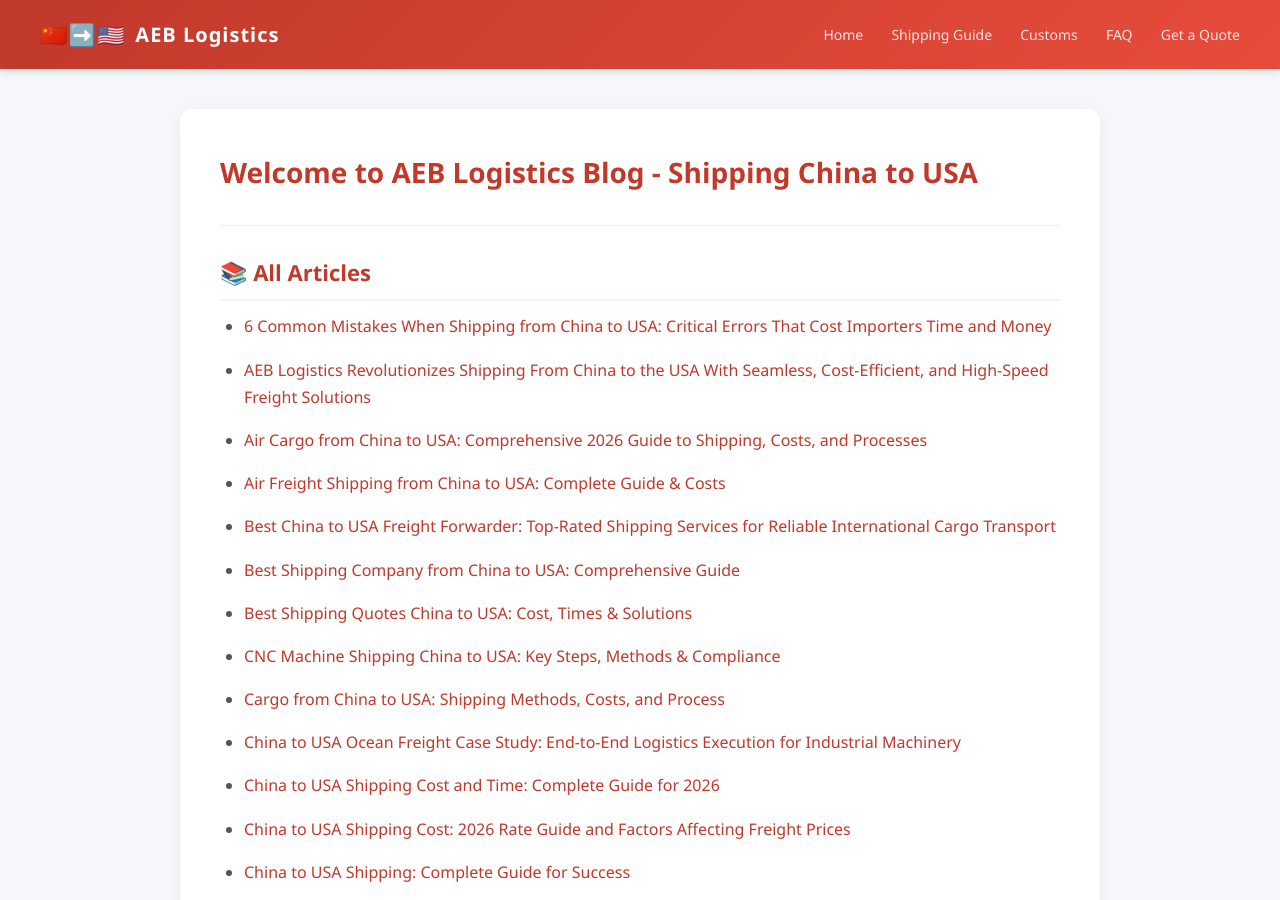
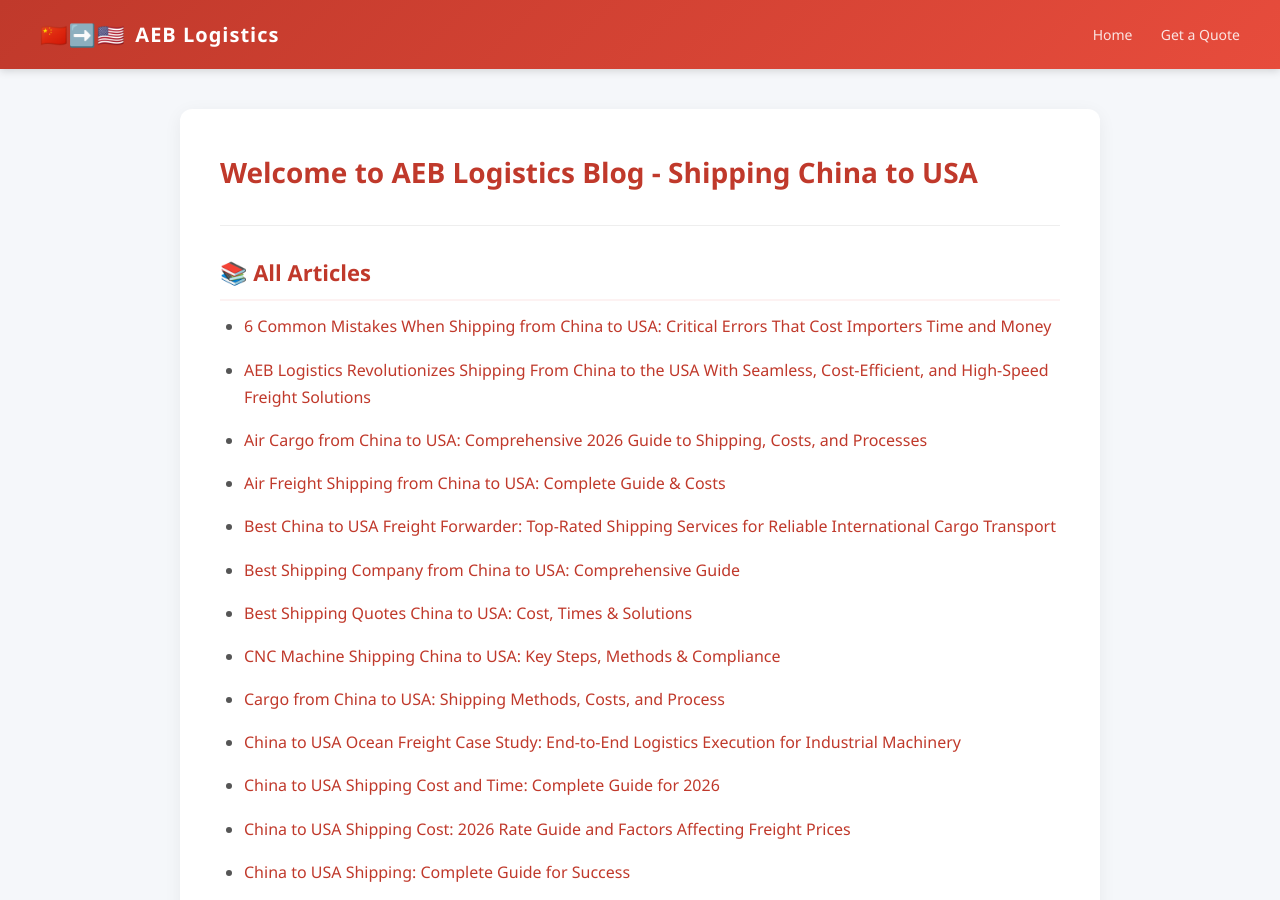
Before and after one commit to aeblogistics/Shipping-China-to-USA, a Jekyll site: the page built from index.md, in a window 1280 px wide and 900 px high. Built offline with Jekyll 4.4.1, drawn with Linux system fonts in a browser that asks for light colours.

Commit message:
Update default.html

```diff
--- a/_layouts/default.html
+++ b/_layouts/default.html
@@ -249,9 +249,6 @@
         </div>
         <nav>
             <a href="{{ site.baseurl }}/">Home</a>
-            <a href="{{ site.baseurl }}/shipping-guide">Shipping Guide</a>
-            <a href="{{ site.baseurl }}/customs">Customs</a>
-            <a href="{{ site.baseurl }}/faq">FAQ</a>
             <a href="https://aeblogistics.com" target="_blank">Get a Quote</a>
         </nav>
     </header>
```
